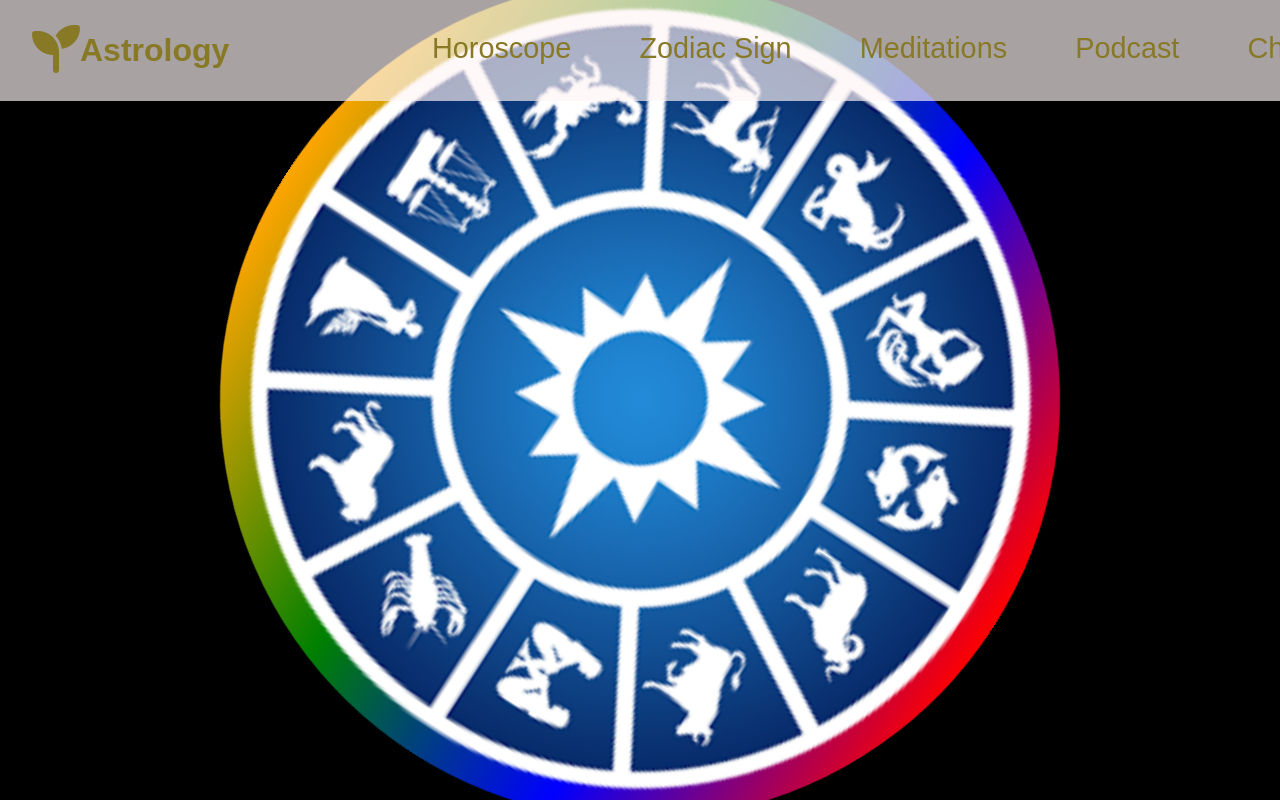
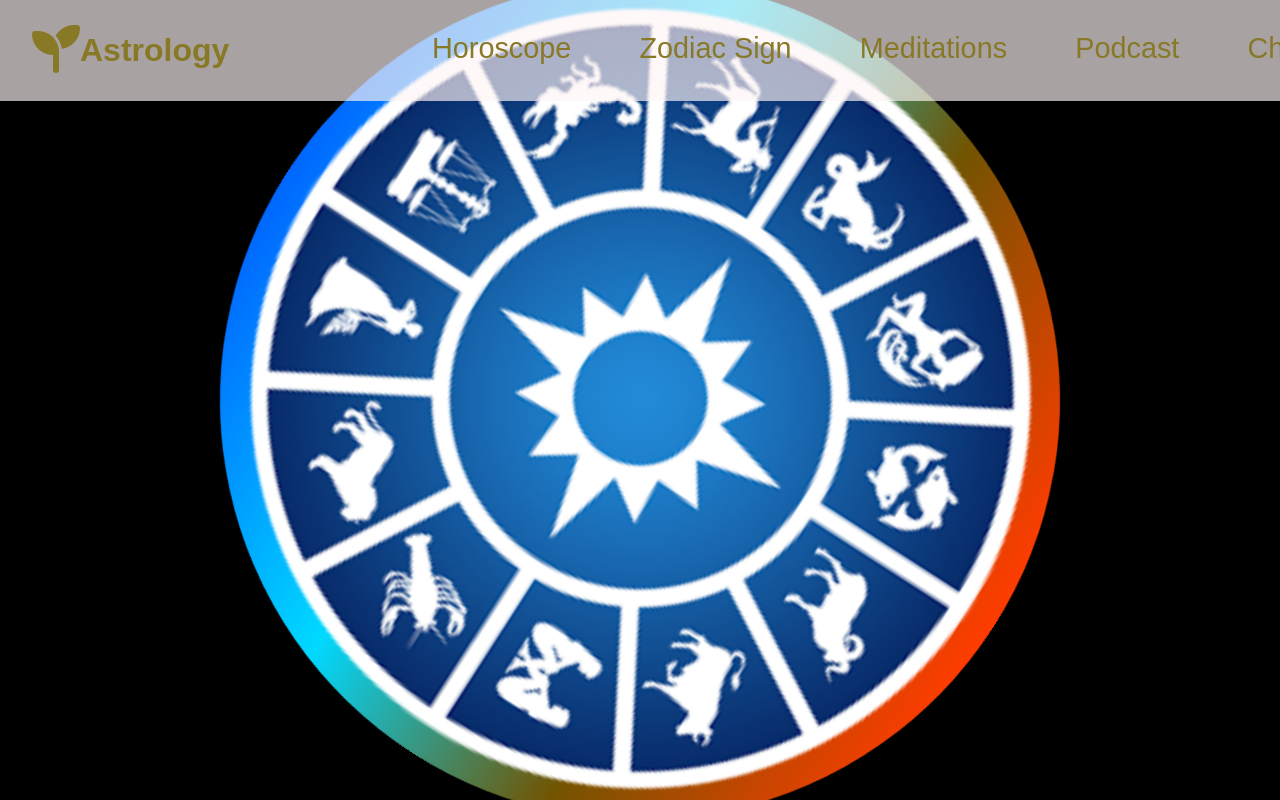
Before and after one commit to MelissaKebi/astrologie, a website: page firstpage.html in a window 1280 px wide. In both pictures the pointer is over the element 640 px from the left and 1750 px from the top of the page. Shown: the part 1350-2150 px from the top of the page. Drawn offline with Linux system fonts and the light colour scheme; a web font is replaced by a local one.

Commit message:
astrologie

```diff
--- a/firstpage.css
+++ b/firstpage.css
@@ -101,7 +101,7 @@ a:hover {
 
 .zodiac-circle:hover {
   transform: scale(1.05);
-  background: linear-gradient(red, blue, green, orange);
+  background: linear-gradient(#ff3c00, #725401, #00d9ff, #0066ff);
 }
 
 .zodiac-signs {
```
Also changed, not shown: firstpage.html (+0 -1 lines).
